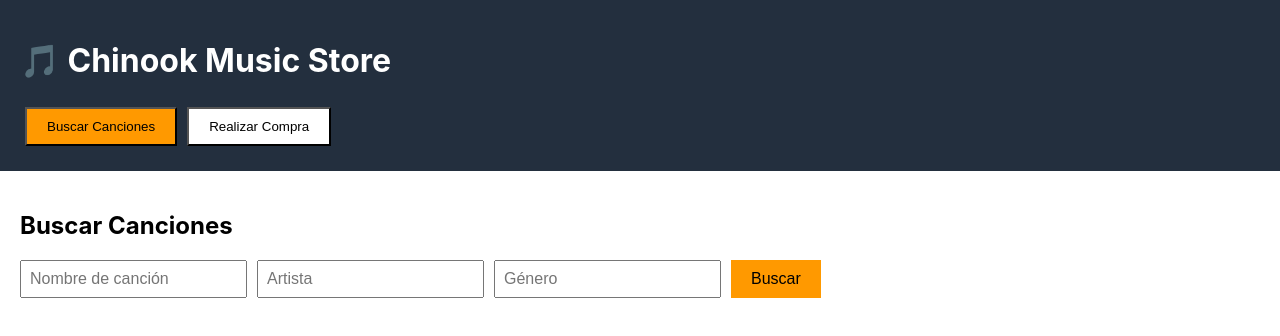
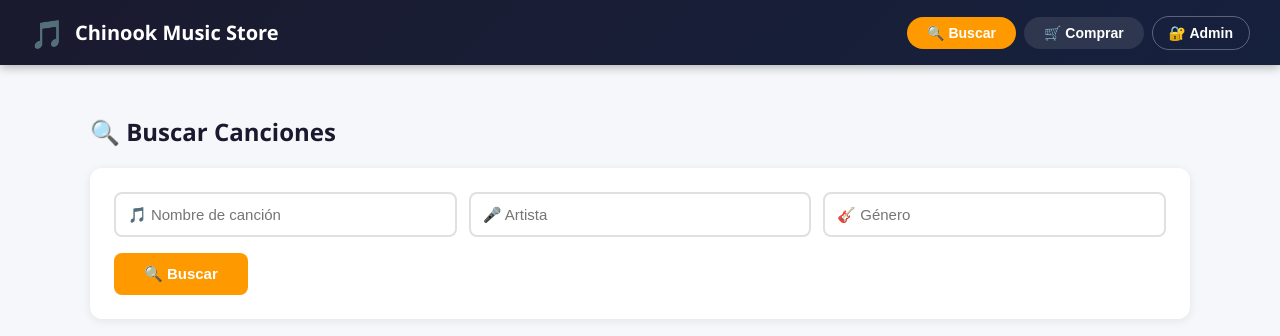
Before and after one commit to JuCaM391/chinook-aws, a React (Create React App) app: page / in a window 1280 px wide. Shown: the top 336 px of the page. Built offline with nearby package versions, Linux system fonts and the light colour scheme.

Commit message:
Add login, improved UI and updated tests

```diff
--- a/src/App.js
+++ b/src/App.js
@@ -1,33 +1,126 @@
 import { useState } from 'react';
 import SearchTracks from './components/SearchTracks';
 import Purchase from './components/Purchase';
+import Login from './components/Login';
+
+const styles = {
+  header: {
+    background: 'linear-gradient(135deg, #1a1a2e, #16213e)',
+    color: 'white',
+    padding: '0 30px',
+    display: 'flex',
+    alignItems: 'center',
+    justifyContent: 'space-between',
+    height: '65px',
+    boxShadow: '0 2px 10px rgba(0,0,0,0.3)'
+  },
+  logo: { display: 'flex', alignItems: 'center', gap: '10px' },
+  nav: { display: 'flex', gap: '8px', alignItems: 'center' },
+  navBtn: (active) => ({
+    padding: '8px 20px', borderRadius: '20px', border: 'none',
+    cursor: 'pointer', fontWeight: '600', fontSize: '14px',
+    background: active ? '#ff9900' : 'rgba(255,255,255,0.1)',
+    color: 'white', transition: 'all 0.2s'
+  }),
+  adminBtn: {
+    padding: '8px 16px', borderRadius: '20px', border: '1px solid rgba(255,255,255,0.3)',
+    cursor: 'pointer', fontWeight: '600', fontSize: '14px',
+    background: 'transparent', color: 'white'
+  },
+  main: { padding: '30px', maxWidth: '1100px', margin: '0 auto' },
+  adminBar: {
+    background: '#1a1a2e', color: 'white', padding: '10px 30px',
+    display: 'flex', justifyContent: 'space-between', alignItems: 'center',
+    fontSize: '14px'
+  }
+};
 
 function App() {
   const [activeTab, setActiveTab] = useState('search');
+  const [token, setToken] = useState(null);
+  const [showLogin, setShowLogin] = useState(false);
+
+  if (showLogin && !token) {
+    return <Login onLogin={(t) => { setToken(t); setShowLogin(false); setActiveTab('admin'); }} />;
+  }
 
   return (
-    <div>
-      <header style={{background:'#232f3e', color:'white', padding:'20px'}}>
-        <h1>🎵 Chinook Music Store</h1>
-        <nav>
-          <button onClick={() => setActiveTab('search')}
-            style={{margin:'5px', padding:'10px 20px', cursor:'pointer',
-              background: activeTab==='search' ? '#ff9900' : '#fff'}}>
-            Buscar Canciones
+    <div style={{ minHeight: '100vh', background: '#f5f7fa', fontFamily: 'Segoe UI, sans-serif' }}>
+      {token && (
+        <div style={styles.adminBar}>
+          <span>👑 Modo Administrador activo</span>
+          <button onClick={() => { setToken(null); setActiveTab('search'); }}
+            style={{ background: 'transparent', border: '1px solid #ff9900', color: '#ff9900', padding: '4px 12px', borderRadius: '12px', cursor: 'pointer' }}>
+            Cerrar sesión
           </button>
-          <button onClick={() => setActiveTab('purchase')}
-            style={{margin:'5px', padding:'10px 20px', cursor:'pointer',
-              background: activeTab==='purchase' ? '#ff9900' : '#fff'}}>
-            Realizar Compra
+        </div>
+      )}
+
+      <header style={styles.header}>
+        <div style={styles.logo}>
+          <span style={{ fontSize: '28px' }}>🎵</span>
+          <span style={{ fontSize: '20px', fontWeight: '700' }}>Chinook Music Store</span>
+        </div>
+        <nav style={styles.nav}>
+          <button style={styles.navBtn(activeTab === 'search')} onClick={() => setActiveTab('search')}>
+            🔍 Buscar
           </button>
+          <button style={styles.navBtn(activeTab === 'purchase')} onClick={() => setActiveTab('purchase')}>
+            🛒 Comprar
+          </button>
+          {token && (
+            <button style={styles.navBtn(activeTab === 'admin')} onClick={() => setActiveTab('admin')}>
+              👑 Admin
+            </button>
+          )}
+          {!token && (
+            <button style={styles.adminBtn} onClick={() => setShowLogin(true)}>
+              🔐 Admin
+            </button>
+          )}
         </nav>
       </header>
-      <main style={{padding:'20px'}}>
+
+      <main style={styles.main}>
         {activeTab === 'search' && <SearchTracks />}
         {activeTab === 'purchase' && <Purchase />}
+        {activeTab === 'admin' && token && <AdminPanel token={token} />}
       </main>
     </div>
   );
 }
 
+function AdminPanel({ token }) {
+  return (
+    <div>
+      <h2 style={{ color: '#1a1a2e', marginBottom: '20px' }}>👑 Panel de Administrador</h2>
+      <div style={{ display: 'grid', gridTemplateColumns: 'repeat(auto-fit, minmax(200px, 1fr))', gap: '20px' }}>
+        {[
+          { icon: '🎵', label: 'Canciones', color: '#ff9900' },
+          { icon: '👥', label: 'Clientes', color: '#3498db' },
+          { icon: '🎤', label: 'Artistas', color: '#2ecc71' },
+          { icon: '📀', label: 'Álbumes', color: '#9b59b6' },
+        ].map(item => (
+          <div key={item.label} style={{
+            background: 'white', borderRadius: '12px', padding: '25px',
+            textAlign: 'center', boxShadow: '0 2px 10px rgba(0,0,0,0.08)',
+            borderTop: `4px solid ${item.color}`
+          }}>
+            <div style={{ fontSize: '36px', marginBottom: '10px' }}>{item.icon}</div>
+            <div style={{ fontWeight: '700', color: '#333' }}>{item.label}</div>
+          </div>
+        ))}
+      </div>
+      <div style={{
+        marginTop: '20px', background: 'white', borderRadius: '12px',
+        padding: '20px', boxShadow: '0 2px 10px rgba(0,0,0,0.08)'
+      }}>
+        <p style={{ color: '#666', margin: 0 }}>
+          ✅ Token activo — sesión de administrador iniciada correctamente.
+        </p>
+      </div>
+    </div>
+  );
+}
+
 export default App;
--- /dev/null
+++ b/src/components/Login.js
@@ -0,0 +1,109 @@
+import { useState } from 'react';
+
+function Login({ onLogin }) {
+  const [username, setUsername] = useState('');
+  const [password, setPassword] = useState('');
+  const [error, setError] = useState('');
+  const [loading, setLoading] = useState(false);
+
+  const handleLogin = async () => {
+    if (!username || !password) {
+      setError('Ingresa usuario y contraseña');
+      return;
+    }
+    setLoading(true);
+    setError('');
+    try {
+      const res = await fetch('http://100.53.118.6:8000/auth/login', {
+        method: 'POST',
+        headers: { 'Content-Type': 'application/json' },
+        body: JSON.stringify({ username, password })
+      });
+      if (!res.ok) {
+        setError('Credenciales incorrectas');
+        return;
+      }
+      const data = await res.json();
+      onLogin(data.access_token);
+    } catch {
+      setError('Error al conectar con el servidor');
+    } finally {
+      setLoading(false);
+    }
+  };
+
+  return (
+    <div style={{
+      minHeight: '100vh', display: 'flex', alignItems: 'center',
+      justifyContent: 'center', background: 'linear-gradient(135deg, #1a1a2e, #16213e)'
+    }}>
+      <div style={{
+        background: 'white', borderRadius: '16px', padding: '40px',
+        width: '100%', maxWidth: '400px', boxShadow: '0 20px 60px rgba(0,0,0,0.3)'
+      }}>
+        <div style={{ textAlign: 'center', marginBottom: '30px' }}>
+          <div style={{ fontSize: '48px' }}>🎵</div>
+          <h2 style={{ color: '#1a1a2e', margin: '10px 0 5px' }}>Panel Administrador</h2>
+          <p style={{ color: '#666', margin: 0 }}>Chinook Music Store</p>
+        </div>
+
+        {error && (
+          <div style={{
+            background: '#fee', border: '1px solid #fcc', borderRadius: '8px',
+            padding: '10px', marginBottom: '20px', color: '#c00', textAlign: 'center'
+          }}>{error}</div>
+        )}
+
+        <div style={{ marginBottom: '20px' }}>
+          <label style={{ display: 'block', marginBottom: '6px', fontWeight: '600', color: '#333' }}>
+            Usuario
+          </label>
+          <input
+            type="text"
+            value={username}
+            onChange={e => setUsername(e.target.value)}
+            placeholder="admin"
+            style={{
+              width: '100%', padding: '12px', borderRadius: '8px',
+              border: '2px solid #e0e0e0', fontSize: '16px', boxSizing: 'border-box',
+              outline: 'none'
+            }}
+          />
+        </div>
+
+        <div style={{ marginBottom: '25px' }}>
+          <label style={{ display: 'block', marginBottom: '6px', fontWeight: '600', color: '#333' }}>
+            Contraseña
+          </label>
+          <input
+            type="password"
+            value={password}
+            onChange={e => setPassword(e.target.value)}
+            placeholder="••••••••"
+            onKeyDown={e => e.key === 'Enter' && handleLogin()}
+            style={{
+              width: '100%', padding: '12px', borderRadius: '8px',
+              border: '2px solid #e0e0e0', fontSize: '16px', boxSizing: 'border-box',
+              outline: 'none'
+            }}
+          />
+        </div>
+
+        <button
+          onClick={handleLogin}
+          disabled={loading}
+          style={{
+            width: '100%', padding: '14px', background: loading ? '#ccc' : '#ff9900',
+            border: 'none', borderRadius: '8px', fontSize: '16px',
+            fontWeight: '700', cursor: loading ? 'not-allowed' : 'pointer',
+            color: 'white', transition: 'background 0.2s'
+          }}
+        >
+          {loading ? 'Iniciando sesión...' : 'Iniciar Sesión'}
+        </button>
+      </div>
+    </div>
+  );
+}
+
+export default Login;
--- a/src/components/Purchase.js
+++ b/src/components/Purchase.js
@@ -32,54 +32,100 @@ function Purchase() {
         CustomerId: parseInt(customerId),
         items: [{ TrackId: trackInfo.TrackId, Quantity: 1 }]
       });
-      setSuccess(`✅ Compra exitosa! "${trackInfo.Name}" por $${trackInfo.UnitPrice}`);
+      setSuccess(`¡Compra exitosa! "${trackInfo.Name}" por $${trackInfo.UnitPrice}`);
       setTrackInfo(null);
       setTrackId('');
     } catch {
-      setError('❌ Error al realizar la compra. Verifica tu ID de cliente.');
+      setError('Error al realizar la compra. Verifica tu ID de cliente.');
     } finally {
       setLoading(false);
     }
   };
 
   return (
-    <div style={{maxWidth:'500px'}}>
-      <h2>Realizar Compra</h2>
-      {success && <p style={{color:'green', fontWeight:'bold'}}>{success}</p>}
-      {error && <p style={{color:'red'}}>{error}</p>}
-      <div style={{marginBottom:'15px'}}>
-        <label>ID de Cliente:</label><br/>
+    <div>
+      <h2 style={{ color: '#1a1a2e', marginBottom: '20px' }}>🛒 Realizar Compra</h2>
+
+      <div style={{
+        background: 'white', borderRadius: '12px', padding: '24px',
+        boxShadow: '0 2px 10px rgba(0,0,0,0.08)', maxWidth: '550px'
+      }}>
+        {success && (
+          <div style={{
+            background: '#e8f5e9', border: '1px solid #a5d6a7', borderRadius: '8px',
+            padding: '14px', marginBottom: '20px', color: '#2e7d32', fontWeight: '600'
+          }}>
+            ✅ {success}
+          </div>
+        )}
+        {error && (
+          <div style={{
+            background: '#fee', border: '1px solid #fcc', borderRadius: '8px',
+            padding: '14px', marginBottom: '20px', color: '#c00'
+          }}>
+            ❌ {error}
+          </div>
+        )}
+
+        <div style={{ marginBottom: '20px' }}>
+          <label style={labelStyle}>👤 ID de Cliente</label>
           <input type="number" value={customerId}
             onChange={e => setCustomerId(e.target.value)}
             placeholder="Ej: 1"
-          style={{padding:'8px', fontSize:'16px', width:'100%'}} />
+            style={inputStyle} />
         </div>
-      <div style={{marginBottom:'15px'}}>
-        <label>ID de Canción:</label><br/>
-        <div style={{display:'flex', gap:'10px'}}>
+
+        <div style={{ marginBottom: '20px' }}>
+          <label style={labelStyle}>🎵 ID de Canción</label>
+          <div style={{ display: 'flex', gap: '10px' }}>
             <input type="number" value={trackId}
               onChange={e => setTrackId(e.target.value)}
               placeholder="Ej: 1"
-            style={{padding:'8px', fontSize:'16px', flex:1}} />
-          <button onClick={handleSearchTrack}
-            style={{padding:'8px 15px', background:'#232f3e', color:'white', border:'none', cursor:'pointer'}}>
+              style={{ ...inputStyle, flex: 1 }} />
+            <button onClick={handleSearchTrack} style={searchBtnStyle}>
               Buscar
             </button>
           </div>
         </div>
+
         {trackInfo && (
-        <div style={{background:'#f0f0f0', padding:'15px', borderRadius:'5px', marginBottom:'15px'}}>
-          <p><strong>Canción:</strong> {trackInfo.Name}</p>
-          <p><strong>Precio:</strong> ${trackInfo.UnitPrice}</p>
+          <div style={{
+            background: '#f0f7ff', border: '1px solid #b3d4f5', borderRadius: '8px',
+            padding: '16px', marginBottom: '20px'
+          }}>
+            <p style={{ margin: '0 0 6px', fontWeight: '700', color: '#1a1a2e' }}>
+              🎵 {trackInfo.Name}
+            </p>
+            <p style={{ margin: 0, color: '#ff9900', fontWeight: '700', fontSize: '18px' }}>
+              ${trackInfo.UnitPrice}
+            </p>
           </div>
         )}
-      <button onClick={handlePurchase} disabled={loading}
-        style={{padding:'10px 30px', background:'#ff9900', border:'none',
-          cursor:'pointer', fontSize:'16px', width:'100%'}}>
-        {loading ? 'Procesando...' : 'Comprar'}
+
+        <button onClick={handlePurchase} disabled={loading} style={{
+          width: '100%', padding: '14px', background: loading ? '#ccc' : '#ff9900',
+          border: 'none', borderRadius: '8px', fontSize: '16px',
+          fontWeight: '700', cursor: loading ? 'not-allowed' : 'pointer', color: 'white'
+        }}>
+          {loading ? '⏳ Procesando...' : '🛒 Confirmar Compra'}
         </button>
+      </div>
     </div>
   );
 }
 
+const inputStyle = {
+  padding: '12px', borderRadius: '8px', border: '2px solid #e0e0e0',
+  fontSize: '15px', width: '100%', boxSizing: 'border-box', outline: 'none'
+};
+
+const labelStyle = {
+  display: 'block', marginBottom: '6px', fontWeight: '600', color: '#333'
+};
+
+const searchBtnStyle = {
+  padding: '12px 16px', background: '#1a1a2e', border: 'none',
+  borderRadius: '8px', color: 'white', cursor: 'pointer', fontWeight: '600'
+};
+
 export default Purchase;
--- a/src/components/SearchTracks.js
+++ b/src/components/SearchTracks.js
@@ -20,7 +20,7 @@ function SearchTracks() {
       const res = await getTracks({ name, artist, genre });
       setTracks(res.data);
       if (res.data.length === 0) setError('No se encontraron canciones');
-    } catch (e) {
+    } catch {
       setError('Error al buscar canciones');
     } finally {
       setLoading(false);
@@ -29,45 +29,75 @@ function SearchTracks() {
 
   return (
     <div>
-      <h2>Buscar Canciones</h2>
-      <div style={{display:'flex', gap:'10px', flexWrap:'wrap', marginBottom:'20px'}}>
-        <input placeholder="Nombre de canción" value={name}
+      <h2 style={{ color: '#1a1a2e', marginBottom: '20px' }}>🔍 Buscar Canciones</h2>
+
+      <div style={{
+        background: 'white', borderRadius: '12px', padding: '24px',
+        boxShadow: '0 2px 10px rgba(0,0,0,0.08)', marginBottom: '24px'
+      }}>
+        <div style={{ display: 'grid', gridTemplateColumns: 'repeat(auto-fit, minmax(180px, 1fr))', gap: '12px', marginBottom: '16px' }}>
+          <input placeholder="🎵 Nombre de canción" value={name}
             onChange={e => setName(e.target.value)}
-          style={{padding:'8px', fontSize:'16px'}} />
-        <input placeholder="Artista" value={artist}
+            style={inputStyle} />
+          <input placeholder="🎤 Artista" value={artist}
             onChange={e => setArtist(e.target.value)}
-          style={{padding:'8px', fontSize:'16px'}} />
-        <input placeholder="Género" value={genre}
+            style={inputStyle} />
+          <input placeholder="🎸 Género" value={genre}
             onChange={e => setGenre(e.target.value)}
-          style={{padding:'8px', fontSize:'16px'}} />
-        <button onClick={handleSearch}
-          style={{padding:'8px 20px', background:'#ff9900', border:'none', cursor:'pointer', fontSize:'16px'}}>
-          {loading ? 'Buscando...' : 'Buscar'}
+            style={inputStyle} />
+        </div>
+        <button onClick={handleSearch} disabled={loading} style={btnStyle}>
+          {loading ? '⏳ Buscando...' : '🔍 Buscar'}
         </button>
       </div>
-      {error && <p style={{color:'red'}}>{error}</p>}
+
+      {error && (
+        <div style={{ background: '#fee', border: '1px solid #fcc', borderRadius: '8px', padding: '12px', color: '#c00', marginBottom: '16px' }}>
+          {error}
+        </div>
+      )}
+
       {tracks.length > 0 && (
-        <table style={{width:'100%', borderCollapse:'collapse'}}>
+        <div style={{ background: 'white', borderRadius: '12px', boxShadow: '0 2px 10px rgba(0,0,0,0.08)', overflow: 'hidden' }}>
+          <table style={{ width: '100%', borderCollapse: 'collapse' }}>
             <thead>
-            <tr style={{background:'#232f3e', color:'white'}}>
-              <th style={{padding:'10px'}}>ID</th>
-              <th style={{padding:'10px'}}>Canción</th>
-              <th style={{padding:'10px'}}>Precio</th>
+              <tr style={{ background: 'linear-gradient(135deg, #1a1a2e, #16213e)', color: 'white' }}>
+                <th style={thStyle}>ID</th>
+                <th style={thStyle}>Canción</th>
+                <th style={thStyle}>Precio</th>
               </tr>
             </thead>
             <tbody>
-            {tracks.map(t => (
-              <tr key={t.TrackId} style={{borderBottom:'1px solid #ddd'}}>
-                <td style={{padding:'10px'}}>{t.TrackId}</td>
-                <td style={{padding:'10px'}}>{t.Name}</td>
-                <td style={{padding:'10px'}}>${t.UnitPrice}</td>
+              {tracks.map((t, i) => (
+                <tr key={t.TrackId} style={{ background: i % 2 === 0 ? '#f9f9f9' : 'white', transition: 'background 0.2s' }}>
+                  <td style={tdStyle}>{t.TrackId}</td>
+                  <td style={tdStyle}>{t.Name}</td>
+                  <td style={{ ...tdStyle, color: '#ff9900', fontWeight: '700' }}>${t.UnitPrice}</td>
                 </tr>
               ))}
             </tbody>
           </table>
+          <div style={{ padding: '12px 16px', background: '#f5f7fa', color: '#666', fontSize: '14px' }}>
+            {tracks.length} resultado(s) encontrado(s)
+          </div>
+        </div>
       )}
     </div>
   );
 }
 
+const inputStyle = {
+  padding: '12px', borderRadius: '8px', border: '2px solid #e0e0e0',
+  fontSize: '15px', width: '100%', boxSizing: 'border-box', outline: 'none'
+};
+
+const btnStyle = {
+  padding: '12px 30px', background: '#ff9900', border: 'none',
+  borderRadius: '8px', fontSize: '15px', fontWeight: '700',
+  cursor: 'pointer', color: 'white'
+};
+
+const thStyle = { padding: '14px 16px', textAlign: 'left', fontWeight: '600' };
+const tdStyle = { padding: '12px 16px', borderBottom: '1px solid #f0f0f0' };
+
 export default SearchTracks;
```
Also changed, not shown: 1 other file (tests, documents, lock files or other folders). Lines whose indentation alone changed are shown as unchanged.
